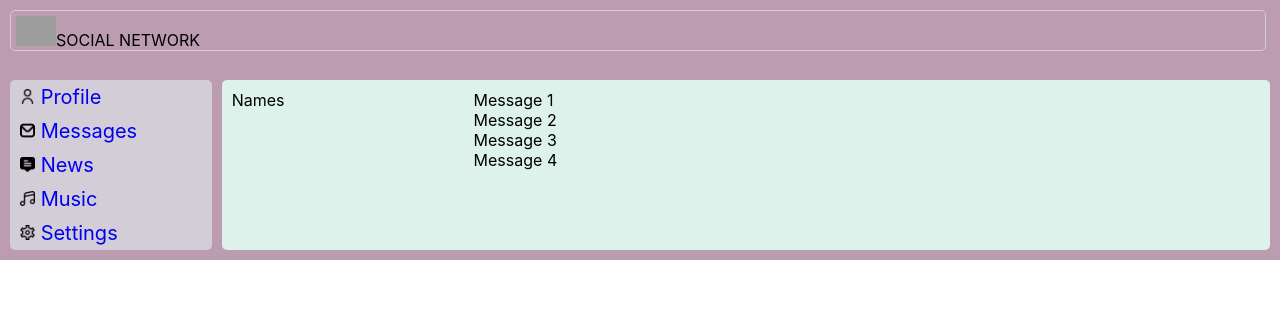
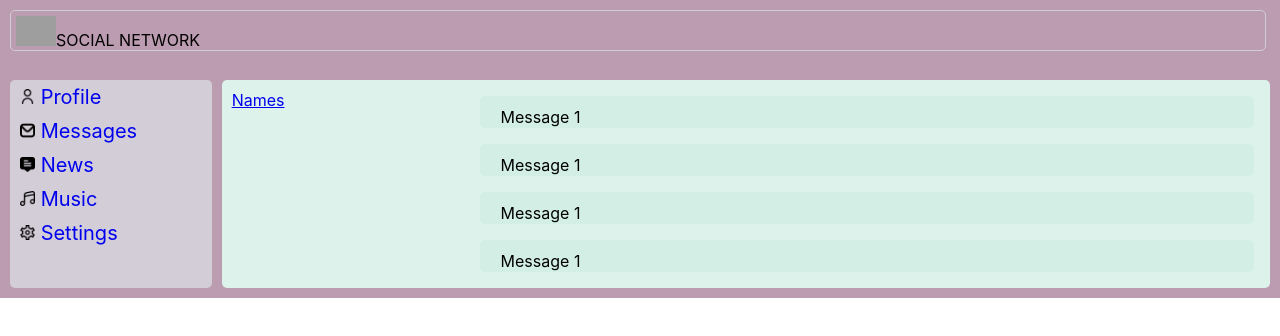
Before and after one commit to OlgaKapskaya/Samurai-way, a React (Create React App) app: page /dialogs in a window 1280 px wide. Shown: the top 336 px of the page. Built offline with nearby package versions, Linux system fonts and the light colour scheme; grey boxes are pictures that could not be loaded.

Commit message:
add DialogsProps

```diff
--- a/src/components/Dialogs/Dialogs.module.css
+++ b/src/components/Dialogs/Dialogs.module.css
@@ -1,15 +1,7 @@
-.dialogsItems{
-    padding: 10px;
-}
-
-.dialogsMessages{
-    padding: 10px;
-}
-
 .dialogs{
     display: grid;
     grid-template-columns: 3fr 10fr;
 }
-.message{
+.dialogsMessages{
 
 }
--- a/src/components/Dialogs/Dialogs.tsx
+++ b/src/components/Dialogs/Dialogs.tsx
@@ -1,18 +1,19 @@
 import React from 'react';
 import s from "./Dialogs.module.css"
+import {NavLink} from "react-router-dom";
+import {DialogsItems} from "./DialogsItems/DialogsItems";
+import {DialogsMessages} from "./DialogsMessages/DialogsMessages";
 
 export const Dialogs = () => {
     return (
         <div className={"content"}>
             <div className={s.dialogs}>
-                <div className={s.dialogsItems}>
-                    Names
-                </div>
+                <DialogsItems/>
                 <div className={s.dialogsMessages}>
-                    <div className={s.message}>Message 1</div>
-                    <div className={s.message}>Message 2</div>
-                    <div className={s.message}>Message 3</div>
-                    <div className={s.message}>Message 4</div>
+                    <DialogsMessages/>
+                    <DialogsMessages/>
+                    <DialogsMessages/>
+                    <DialogsMessages/>
                 </div>
             </div>
         </div>
--- a/src/components/Dialogs/DialogsItems/DialogsItems.module.css
+++ b/src/components/Dialogs/DialogsItems/DialogsItems.module.css
@@ -0,0 +1,3 @@
+.dialogsItems{
+    padding: 10px;
+}
--- a/src/components/Dialogs/DialogsItems/DialogsItems.tsx
+++ b/src/components/Dialogs/DialogsItems/DialogsItems.tsx
@@ -0,0 +1,11 @@
+import s from "./DialogsItems.module.css";
+import {NavLink} from "react-router-dom";
+import React from "react";
+
+export const DialogsItems = () => {
+    return (
+        <div className={s.dialogsItems}>
+            <NavLink to={'/dialogs/id'}>Names</NavLink>
+        </div>
+    )
+}
--- a/src/components/Dialogs/DialogsMessages/DialogsMessages.module.css
+++ b/src/components/Dialogs/DialogsMessages/DialogsMessages.module.css
@@ -0,0 +1,13 @@
+.messageContainer{
+    padding-top: 10px;
+    padding-left: 10px;
+    margin: 1em;
+    border: 1px solid #D3EEE5;
+    border-radius: 5px;
+    width: auto;
+    background-color: #D3EEE5;
+}
+.message{
+    margin-top: auto;
+    padding-left: 10px;
+}
--- a/src/components/Dialogs/DialogsMessages/DialogsMessages.tsx
+++ b/src/components/Dialogs/DialogsMessages/DialogsMessages.tsx
@@ -0,0 +1,14 @@
+import s from "./DialogsMessages.module.css";
+
+import React from "react";
+
+export const DialogsMessages = () => {
+    return (
+        <>
+
+            <div className={s.messageContainer}>
+                <span className={s.message}>Message 1</span>
+            </div>
+        </>
+    )
+}
```
Also changed, not shown: src/components/Content/ProfileInfo/ProfileInfo.module.css (added), src/components/Content/ProfileInfo/ProfileInfo.tsx (added).
